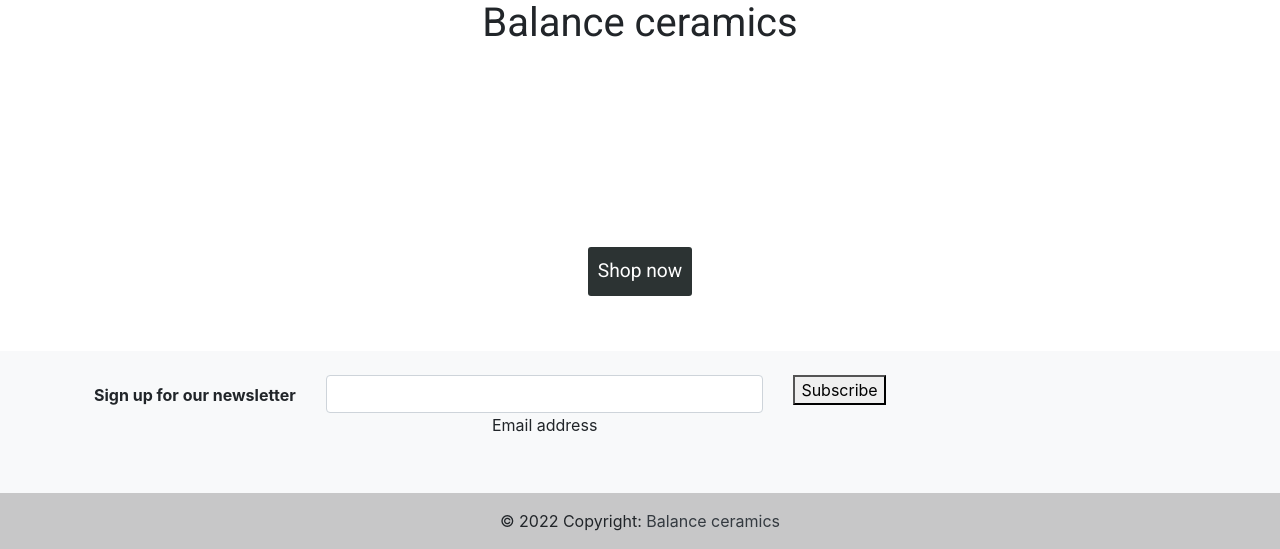
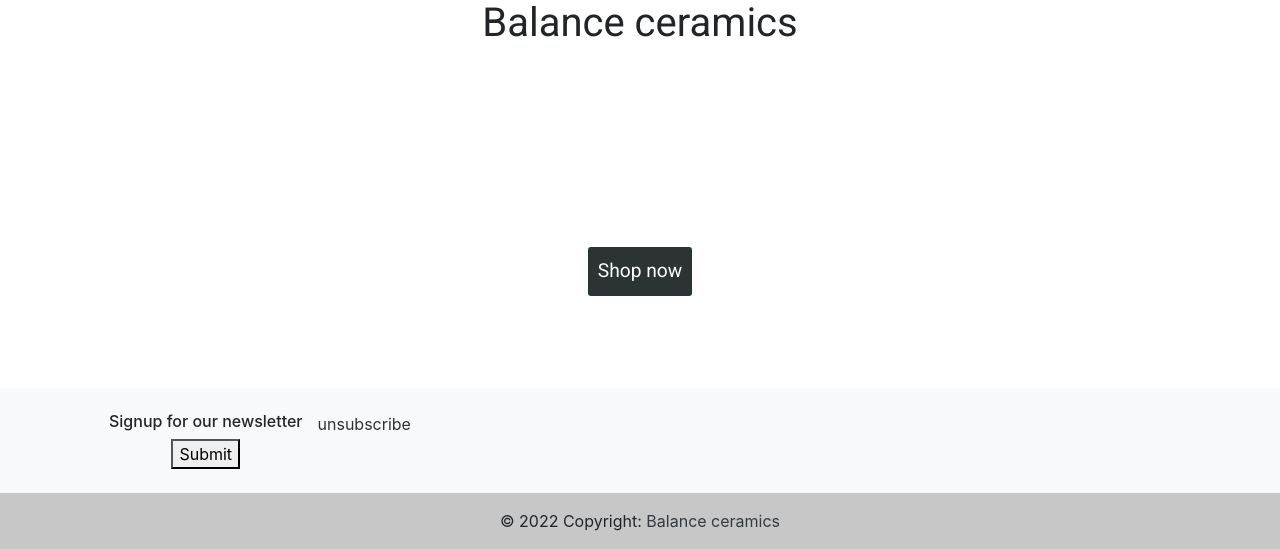
Before and after one commit to JJohnyy/balance-ceramics, a Django app: page / in a window 1280 px wide. Shown: the part 251-800 px from the top of the page. Run offline with Django 3.2, Linux system fonts and the light colour scheme; parts of the project's set-up code (start-up, migrations or seed data) failed here and were passed over; some libraries are stand-ins or nearby versions.

Commit message:
newsletter html

```diff
--- a/newsletters/models.py
+++ b/newsletters/models.py
@@ -3,7 +3,6 @@ from django.db import models
 # Create your models here.
 
 class NewsletterUsers(models.Model):
-    is_subscribed = models.BooleanField(default=False)
     email = models.EmailField(
         max_length=254,
         null=False,
--- /dev/null
+++ b/newsletters/templates/newsletters/newsletters.html
@@ -0,0 +1,20 @@
+{% load static %}
+
+{% load crispy_forms_tags %}
+
+<div class="row">
+    <div class="col">
+    <h3 class="h6">Signup for our newsletter</h3>
+    <form action="POST">
+        {% csrf_token %}
+        {{ form | crispy }}
+            <span>
+                <button type="submit">Submit</button>
+           </span>
+    </form>
+    </div>
+        <span>
+            <a href="{% url 'news_unsubscribe' %}"> unsubscribe</a>
+        </span>
+    </div>
+</div>
--- a/newsletters/templates/nesletters/newsletters_unsubscribe.html
+++ b/newsletters/templates/newsletters/newsletters_unsubscribe.html
@@ -1,5 +1,4 @@
-{%crsf token %}
-{form as}
+
 <h3>Unsuibscipe from our newsletter</h3>
 <form action="POST">
     {% csrf_token %}
--- a/newsletters/views.py
+++ b/newsletters/views.py
@@ -9,7 +9,7 @@ def newsletter_signup(request):
 
     if form.is_valid():
         instance = form.save(commit=False)
-        if NewsletterUsers.objects.filter(user=instance.email).exists():
+        if NewsletterUsers.objects.filter(email=instance.email).exists():
             print('hi')
         else:
             instance.save()
--- a/templates/includes/footer.html
+++ b/templates/includes/footer.html
@@ -1,3 +1,7 @@
+{% load static %}
+
+{% load crispy_forms_tags %}
+
 <footer class="bg-light text-center text-lg-start fixed-bottom">
     <!-- Grid container -->
     <div class="container p-4 pb-0">
@@ -6,31 +10,17 @@
             <div class="row">
                 <!--Grid column-->
                 <div class="col-auto mb-4 mb-md-0">
-                    <p class="pt-2">
-                        <strong>Sign up for our newsletter</strong>
-                    </p>
+
                 </div>
                 <!--Grid column-->
 
                 <!--Grid column-->
-                <div class="col-md-5 col-12">
-                    <!-- Email input -->
-                    <div class="form-outline mb-4">
-                        <form method="POST" action="" style="text-align: center;">
-                            {% csrf_token %}
-                            <input type="email" id="form5Example25" class="form-control" />
-                            <label class="form-label" for="form5Example25">Email address</label>
-                        </form>
-                    </div>
-                </div>
+                {% include 'newsletters/newsletters.html' %}
                 <!--Grid column-->
 
                 <!--Grid column-->
                 <div class="col-auto mb-4 mb-md-0">
                     <!-- Submit button -->
-                    <button type="submit" class="signup-btn">
-                        Subscribe
-                    </button>
                 </div>
                 <!--Grid column-->
             </div>
```
Also changed, not shown: newsletters/forms.py (+1 -7 lines), newsletters/templates/nesletters/newsletters.html (deleted, +0 -13 lines).
